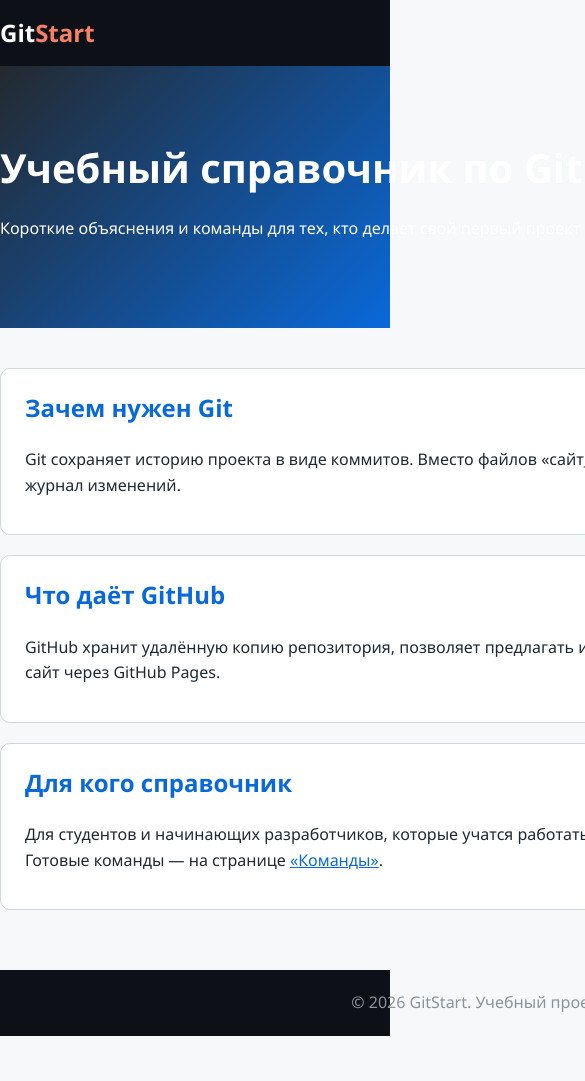
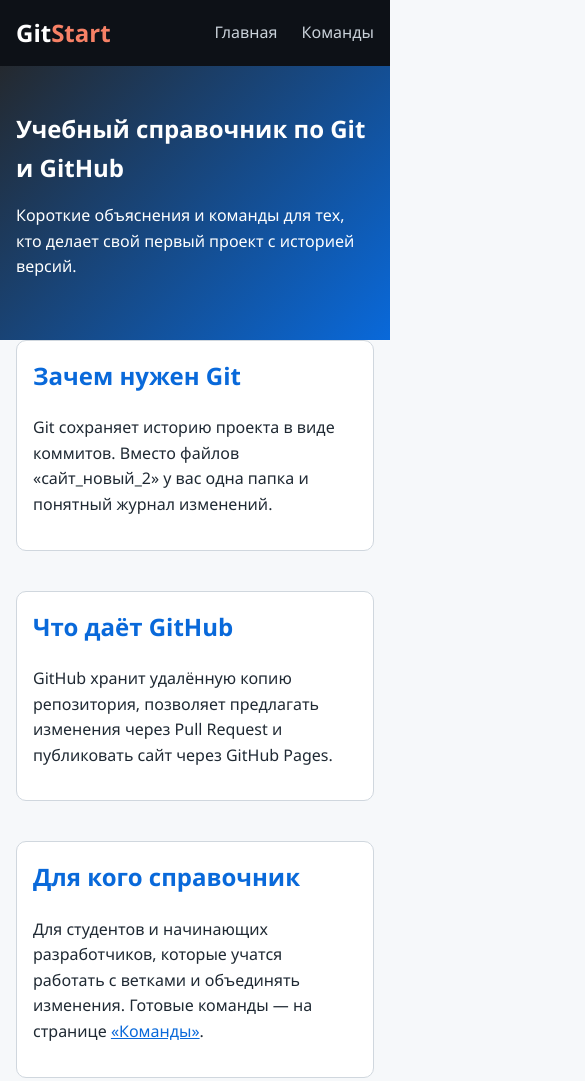
Before and after one commit to rihaterman1-boop/web-project, a plain HTML site: page index.html in a window 390 px wide. Shown: the top 1081 px of the page, 585 px wide, since content can reach past the window. Before the commit the page ends 1036 px from the top, so only its background shows below. Drawn offline with Linux system fonts and the light colour scheme.

Commit message:
Адаптирован макет для мобильных экранов

```diff
--- a/index.html
+++ b/index.html
@@ -2,6 +2,7 @@
 <html lang="ru">
 <head>
   <meta charset="UTF-8">
+  <meta name="viewport" content="width=device-width, initial-scale=1">
   <title>GitStart — справочник по Git и GitHub</title>
   <link rel="stylesheet" href="style.css">
 </head>
@@ -23,7 +24,7 @@
     </div>
   </section>
 
-  <main class="container">
+  <main class="container cards">
     <section>
       <h2>Зачем нужен Git</h2>
       <p>Git сохраняет историю проекта в виде коммитов. Вместо файлов «сайт_новый_2» у вас одна папка и понятный журнал изменений.</p>
--- a/style.css
+++ b/style.css
@@ -1,6 +1,6 @@
 * { box-sizing: border-box; }
 body { margin: 0; font-family: "Segoe UI", Arial, sans-serif; line-height: 1.6; color: #1f2933; background: #f6f8fa; }
-.container { width: 960px; margin: 0 auto; }
+.container { width: 100%; max-width: 960px; margin: 0 auto; padding: 0 16px; }
 .site-header { background: #0d1117; padding: 14px 0; }
 .site-header .container { display: flex; justify-content: space-between; align-items: center; }
 .logo { color: #fff; font-size: 24px; font-weight: 700; text-decoration: none; }
@@ -16,3 +16,16 @@ pre { background: #0d1117; color: #e6edf3; padding: 14px 16px; border-radius: 8p
 code { font-family: Consolas, monospace; }
 nav a.active { color: #fff; border-bottom: 2px solid #f78166; }
 main section a { color: #0969da; }
+img { max-width: 100%; height: auto; }
+.cards { display: grid; grid-template-columns: repeat(3, 1fr); gap: 20px; }
+
+@media (max-width: 768px) {
+  .hero { padding: 44px 0; }
+  .hero h1 { font-size: 30px; }
+  .cards { grid-template-columns: 1fr 1fr; }
+}
+@media (max-width: 480px) {
+  .hero h1 { font-size: 24px; }
+  .cards { grid-template-columns: 1fr; }
+  main section { padding: 16px; }
+}
```
Also changed, not shown: commands.html (+1 -0 lines).
